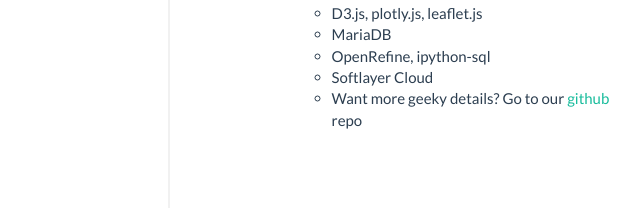
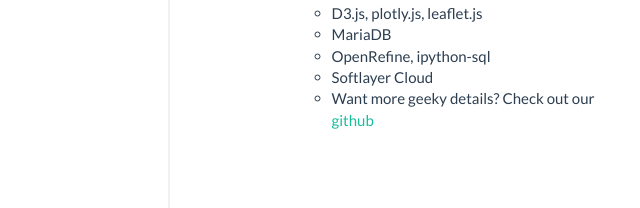
Before and after one commit to mmarks13/w209-final, a plain HTML site: page index.html in a window 1280 px wide. Shown: the part 2192-2400 px from the top of the page, 471-1111 px from the left. Drawn offline with nearby package versions, Linux system fonts and the light colour scheme.

Commit message:
minor typo

```diff
--- a/index.html
+++ b/index.html
@@ -191,7 +191,7 @@
                                         <li> MariaDB</li>
                                         <li> OpenRefine, ipython-sql </li>
                                         <li> Softlayer Cloud </li>
-                                        <li> Want more geeky details? Go to our <a href="https://github.com/nkrishnaswami/w209-final">github</a> repo</li>
+                                        <li> Want more geeky details? Check out our <a href="https://github.com/nkrishnaswami/w209-final">github</a> </li>
                                     </ul>
                                     </div>
                                 </div>
```
